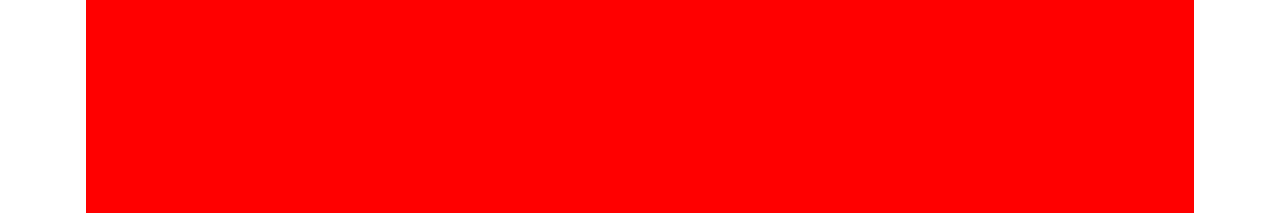
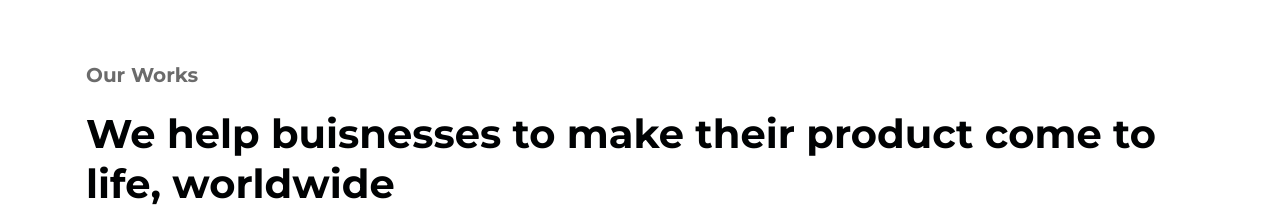
Before and after one commit to soft-data/data-soft, a Next.js app: page / in a window 1280 px wide. Shown: the part 587-800 px from the top of the page. Built offline with nearby package versions, Linux system fonts and the light colour scheme.

Commit message:
wor header and titles and motion

```diff
--- a/app/page.tsx
+++ b/app/page.tsx
@@ -1,13 +1,30 @@
 'use client'
 import React from 'react'
 import { Hero, Work } from '../ui'
+import { motion, TargetAndTransition } from 'framer-motion'
+
+const variant: {
+	show: TargetAndTransition
+	hidden: TargetAndTransition
+} = {
+	show: {
+		transition: {
+			delayChildren: 0.3,
+			staggerChildren: 0.1
+		}
+	},
+	hidden: {}
+}
 
 const Home = () => {
 	return (
-		<>
+		<motion.div
+			initial={false}
+			variants={variant}
+		>
 			<Hero />
 			<Work />
-		</>
+		</motion.div>
 	)
 }
 
--- /dev/null
+++ b/components/index.ts
@@ -0,0 +1 @@
+export {default as Title} from './titles/Title'
--- /dev/null
+++ b/components/titles/Title.tsx
@@ -0,0 +1,72 @@
+import React from 'react'
+import classes from './title.module.scss'
+import { motion, TargetAndTransition } from 'framer-motion'
+
+interface Props {
+	type: 'h1' | 'h2' | 'h3' | 'body-subtitle'
+	title: string
+}
+
+const variant: {
+	show: TargetAndTransition
+	hidden: TargetAndTransition
+} = {
+	show: {
+		opacity: 1,
+		y: 0
+	},
+	hidden: {
+		opacity: 0,
+		y: -20
+	}
+}
+
+const Title = ({ type, title }: Props) => {
+	switch (type) {
+		case 'h1': {
+			return (
+				<motion.h1
+					variants={variant}
+					className={classes.h1}
+				>
+					{title}
+				</motion.h1>
+			)
+		}
+		case 'h2': {
+			return (
+				<motion.h2
+					variants={variant}
+					className={classes.h2}
+				>
+					{title}
+				</motion.h2>
+			)
+		}
+		case 'h3': {
+			return (
+				<motion.h3
+					variants={variant}
+					className={classes.h3}
+				>
+					{title}
+				</motion.h3>
+			)
+		}
+		case 'body-subtitle': {
+			return (
+				<motion.h4
+					variants={variant}
+					className={classes.body_subtitle}
+				>
+					{title}
+				</motion.h4>
+			)
+		}
+		default: {
+			return null
+		}
+	}
+}
+
+export default Title
--- /dev/null
+++ b/components/titles/title.module.scss
@@ -0,0 +1,18 @@
+@import 'styles/var';
+@import '../../node_modules/rfs/scss.scss';
+.h1 {
+}
+.h2 {
+	font-weight: 700;
+	@include rfs(40px, font-size);
+	@include rfs(50px, line-height);
+	color: $black;
+}
+.h3 {
+}
+.body_subtitle {
+	font-weight: 700;
+	@include rfs(20px, font-size);
+	@include rfs(24px, line-height);
+	color: $secondary;
+}
--- a/ui/work/Work.tsx
+++ b/ui/work/Work.tsx
@@ -2,6 +2,9 @@
 import React from 'react'
 import { motion, TargetAndTransition } from 'framer-motion'
 import { useInView } from 'react-intersection-observer'
+
+import classes from './work.module.scss'
+import { Title } from '../../components'
 
 const workVariants: {
 	show: TargetAndTransition
@@ -9,7 +12,12 @@ const workVariants: {
 } = {
 	show: {
 		opacity: 1,
-		y: 0
+		y: 0,
+		transition: {
+			delay: 0.3,
+			delayChildren: 0.3,
+			staggerChildren: 0.1
+		}
 	},
 	hidden: {
 		opacity: 0,
@@ -19,22 +27,28 @@ const workVariants: {
 
 const Work = () => {
 	const { ref, inView, entry } = useInView({
-		rootMargin: '-150px',
-    // initialInView: false,
-    delay: 1000,
+		rootMargin: '-100px',
+		triggerOnce: false
 	})
+	console.log(entry)
 	return (
 		<motion.div
 			ref={ref}
 			initial='hidden'
 			variants={workVariants}
 			animate={inView ? 'show' : 'hidden'}
-			style={{
-				background: 'red',
-				height: '100vh'
-			}}
+			className={classes.work}
 		>
-			Work
+			<Title
+				type='body-subtitle'
+				title='Our Works'
+			/>
+			<motion.div variants={workVariants} className={classes.header}>
+				<Title
+					type='h2'
+					title='We help buisnesses to make their product come to life, worldwide'
+				/>
+			</motion.div>
 		</motion.div>
 	)
 }
--- /dev/null
+++ b/ui/work/work.module.scss
@@ -0,0 +1,9 @@
+@import 'styles/var';
+@import '../../node_modules/rfs/scss.scss';
+
+.work {
+	@include rfs(80px 0, padding);
+  display: flex;
+  flex-direction: column;
+	@include rfs(22px, gap);
+}
```
